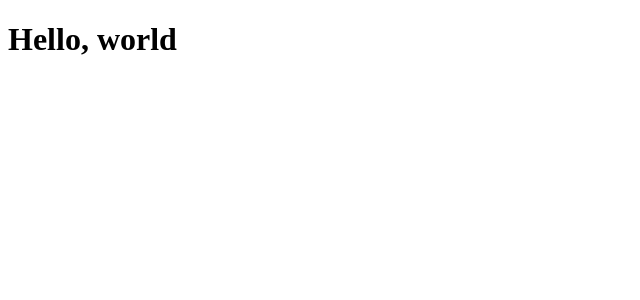
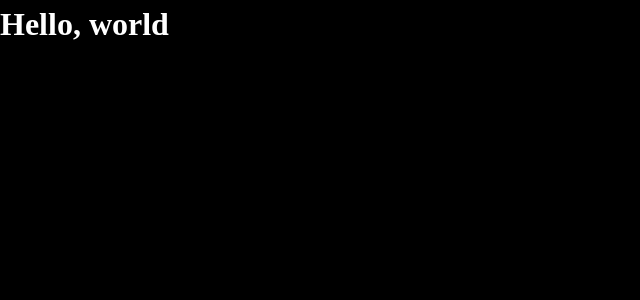
Before and after one commit to nicholascannon/notes-webapp-lnd, a React app in the folder app/: page / in a window 1280 px wide. Shown: the top 300 px of the page, without its empty margins (0-640 px from the left). Built offline with nearby package versions, Linux system fonts and the light colour scheme.

Commit message:
Revert "reset styles"
This reverts commit 19ad460ab7c9c8ba572a74134933ffbb09ae50fb.

```diff
--- a/app/src/App.tsx
+++ b/app/src/App.tsx
@@ -1,11 +1,19 @@
+import { ThemeProvider } from '@emotion/react';
 import { BrowserRouter, Route, Routes } from 'react-router-dom';
+
+import { GlobalStyles } from './styles/global';
+import { THEME } from './styles/theme';
 
 export const App = () => {
     return (
-        <BrowserRouter>
-            <Routes>
-                <Route path="/*" element={<h1>Hello, world</h1>} />
-            </Routes>
-        </BrowserRouter>
+        <ThemeProvider theme={THEME}>
+            <GlobalStyles />
+
+            <BrowserRouter>
+                <Routes>
+                    <Route path="/*" element={<h1>Hello, world</h1>} />
+                </Routes>
+            </BrowserRouter>
+        </ThemeProvider>
     );
 };
--- /dev/null
+++ b/app/src/styles/global.tsx
@@ -0,0 +1,35 @@
+import { Global } from '@emotion/react';
+
+export const GlobalStyles = () => (
+    <Global
+        styles={(theme) => ({
+            '*, *::before, *::after': {
+                boxSizing: 'border-box',
+            },
+            '*': {
+                margin: 0,
+            },
+            body: {
+                width: '100vw',
+                height: '100vh',
+                lineHeight: 1.5,
+                WebkitFontSmoothing: 'antialiased',
+                color: theme.colors.foreground,
+                backgroundColor: theme.colors.background,
+            },
+            '#root': {
+                height: '100%',
+            },
+            'img, picture, video, canvas, svg': {
+                display: 'block',
+                maxWidth: '100%',
+            },
+            'input, button, textarea, select': {
+                font: 'inherit',
+            },
+            'p, h1, h2, h3, h4, h5, h6': {
+                overflowWrap: 'break-word',
+            },
+        })}
+    />
+);
--- /dev/null
+++ b/app/src/styles/theme.ts
@@ -0,0 +1,17 @@
+import { Theme } from '@emotion/react';
+
+export const THEME: Theme = {
+    colors: {
+        foreground: '#fff',
+        background: '#000',
+    },
+};
+
+declare module '@emotion/react' {
+    export interface Theme {
+        colors: {
+            foreground: string;
+            background: string;
+        };
+    }
+}
```
